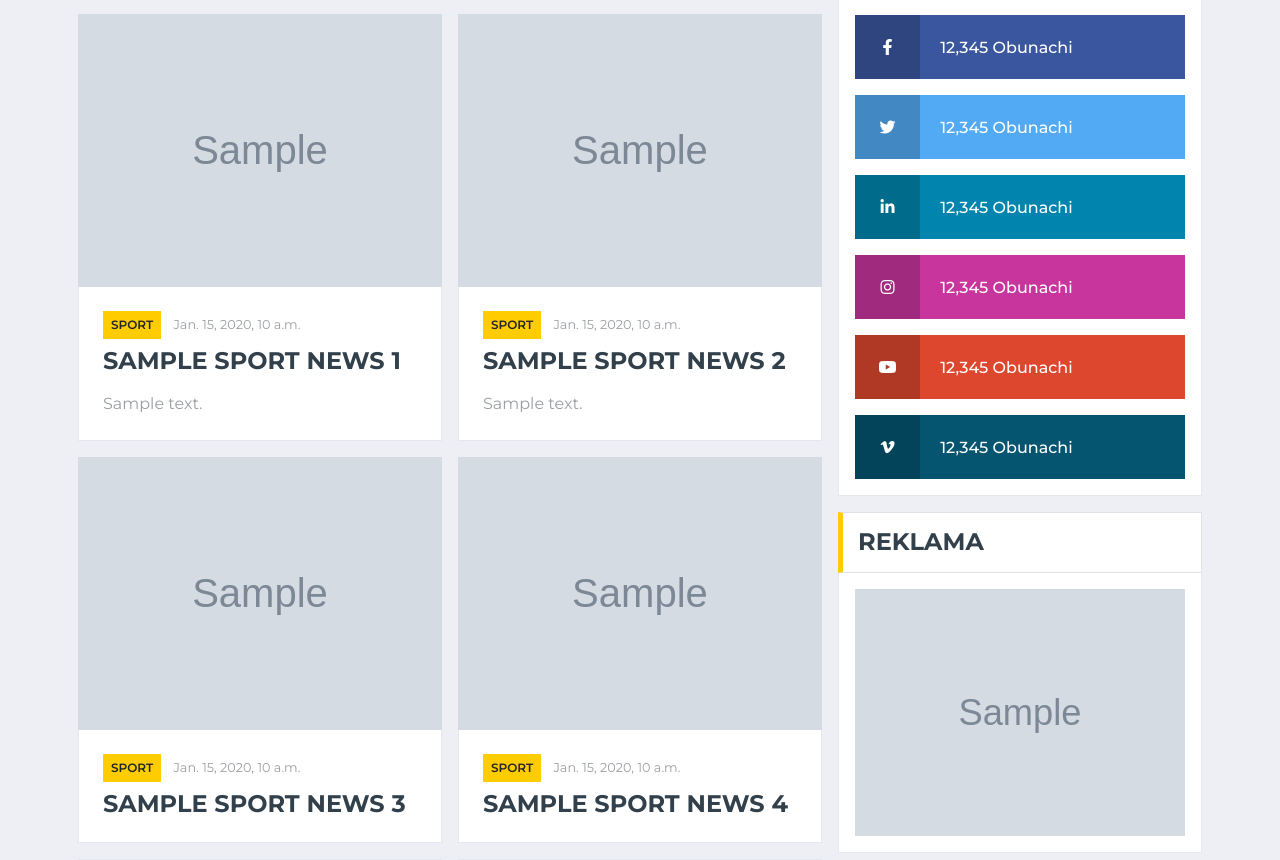
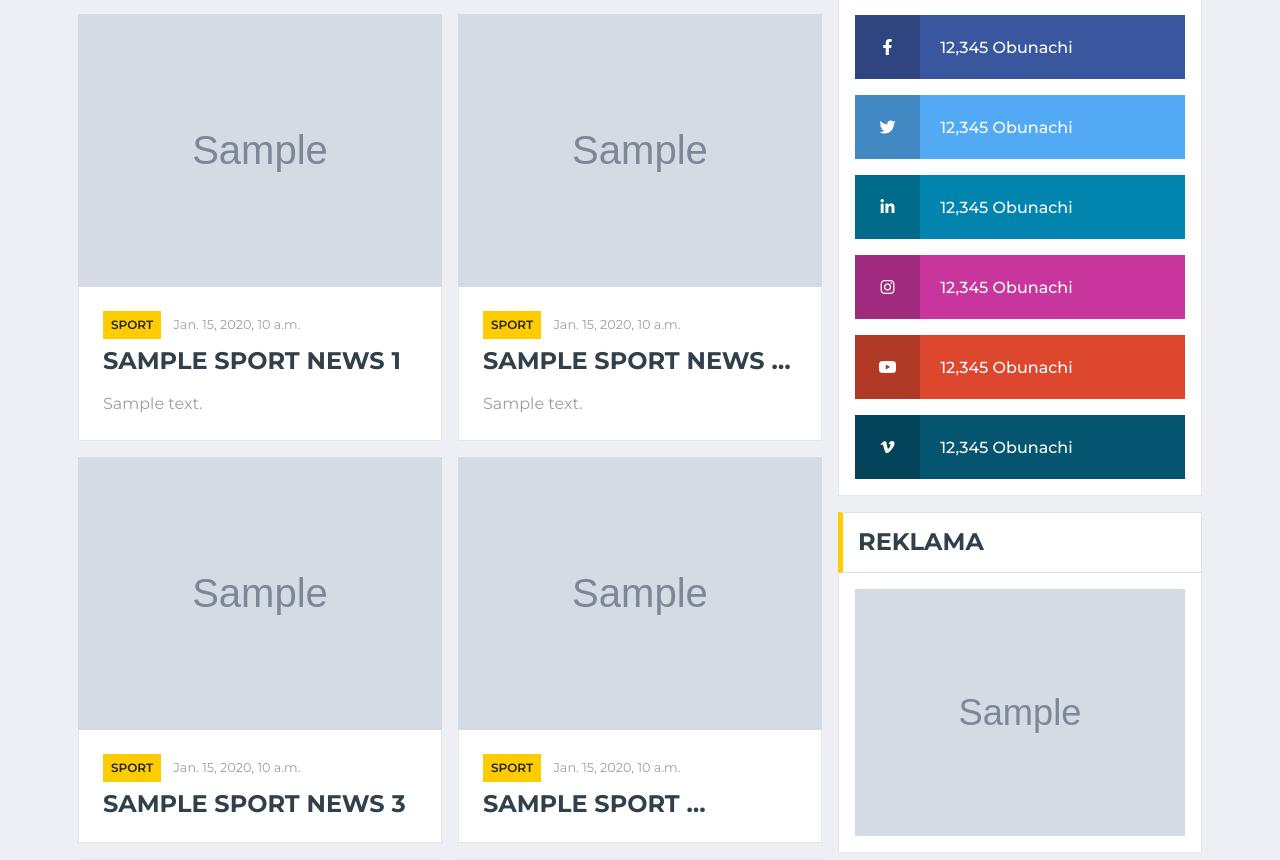
Before and after one commit to xosiyatimdeveloper/KunUzClone, a Django app: template templates/news/sport.html in a window 1280 px wide. Shown: the part 352-1212 px from the top of the page. Run offline with Django 5.2, Linux system fonts and the light colour scheme; the template is opened without the code that fills it: most values are stand-ins (such as "Sample title", 1, 10 or a date in 2020); grey boxes marked "Sample" are stand-in pictures; some libraries are stand-ins or nearby versions.

Commit message:
categoriyalar tahrirlandi

```diff
--- a/templates/news/contact.html
+++ b/templates/news/contact.html
@@ -104,7 +104,7 @@
                             <h4 class="m-0 text-uppercase font-weight-bold">Jamoamizga qo'shiling</h4>
                         </div>
                         <div class="bg-white text-center border border-top-0 p-3">
-                            <p>emailingizni kiritish orqali bizga qo'shiling</p>
+                            <p>emailingizni kiriting va bizga qo'shiling!</p>
                             <div class="input-group mb-2" style="width: 100%;">
                                 <input type="text" class="form-control form-control-lg" placeholder="emailingiz">
                                 <div class="input-group-append">
--- a/templates/news/fan.html
+++ b/templates/news/fan.html
@@ -49,7 +49,7 @@
                                         <a class="text-body" href=""><small>{{ fan_news_2.publish_time }}</small></a>
                                     </div>
                                     <a class="h4 d-block mb-3 text-secondary text-uppercase font-weight-bold" href="">{{ fan_news_2.title | truncatewords:10  }}</a>
-                                    <p class="m-0">{{ fan_news_2.body | truncatewords:15  }}</p>
+                                    <p class="m-0">{{ fan_news_2.body | truncatewords:25  }}</p>
                                 </div>
 <!--                                <div class="d-flex justify-content-between bg-white border border-top-0 p-4">-->
 <!--                                    <div class="d-flex align-items-center">-->
@@ -98,7 +98,7 @@
                                             href="">Fan-texnika</a>
                                         <a class="text-body" href=""><small>{{ fan_news_4.publish_time }}</small></a>
                                     </div>
-                                    <a class="h4 d-block mb-0 text-secondary text-uppercase font-weight-bold" href="">{{ fan_news_4.title | truncatewords:10  }}</a>
+                                    <a class="h4 d-block mb-0 text-secondary text-uppercase font-weight-bold" href="">{{ fan_news_4.title | truncatewords:11  }}</a>
                                 </div>
 <!--                                <div class="d-flex justify-content-between bg-white border border-top-0 p-4">-->
 <!--                                    <div class="d-flex align-items-center">-->
--- a/templates/news/index.html
+++ b/templates/news/index.html
@@ -260,7 +260,7 @@
                             <h4 class="m-0 text-uppercase font-weight-bold">Reklama</h4>
                         </div>
                         <div class="bg-white text-center border border-top-0 p-3">
-                            <a href=""><img class="img-fluid" src="{% static 'img/news-800x500-2.jpg'%}" alt=""></a>
+                            <a href=""><img class="img-fluid" src="{{ fan_news_4.image.url }}" alt=""></a>
                         </div>
                     </div>
                     <!-- Ads End -->
--- a/templates/news/jahon.html
+++ b/templates/news/jahon.html
@@ -25,7 +25,7 @@
                                         <a class="text-body" href=""><small>{{ jahon_news_1.publish_time }}</small></a>
                                     </div>
                                     <a class="h4 d-block mb-3 text-secondary text-uppercase font-weight-bold" href="">{{ jahon_news_1.title | truncatewords:15 }}</a>
-                                    <p class="m-0">{{ jahon_news_1.body | truncatewords:15 }}</p>
+                                    <p class="m-0">{{ jahon_news_1.body | truncatewords:30 }}</p>
                                 </div>
 <!--                                <div class="d-flex justify-content-between bg-white border border-top-0 p-4">-->
 <!--                                    <div class="d-flex align-items-center">-->
@@ -75,7 +75,7 @@
                                             href="">Jahon</a>
                                         <a class="text-body" href=""><small>{{ jahon_news_3.publish_time }}</small></a>
                                     </div>
-                                    <a class="h4 d-block mb-0 text-secondary text-uppercase font-weight-bold" href="">{{ jahon_news_3.title | truncatewords:5 }}</a>
+                                    <a class="h4 d-block mb-0 text-secondary text-uppercase font-weight-bold" href="">{{ jahon_news_3.title | truncatewords:10 }}</a>
                                     <p class="m-0">{{ jahon_news_3.body | truncatewords:15 }}</p>
                                 </div>
 <!--                                <div class="d-flex justify-content-between bg-white border border-top-0 p-4">-->
--- a/templates/news/sport.html
+++ b/templates/news/sport.html
@@ -24,7 +24,7 @@
                                             href="">Sport</a>
                                         <a class="text-body" href=""><small>{{ sport_news_1.publish_time }}</small></a>
                                     </div>
-                                    <a class="h4 d-block mb-3 text-secondary text-uppercase font-weight-bold" href="">{{ sport_news_1.title | truncatewords:5 }}</a>
+                                    <a class="h4 d-block mb-3 text-secondary text-uppercase font-weight-bold" href="">{{ sport_news_1.title | truncatewords:10 }}</a>
                                     <p class="m-0">{{ sport_news_1.body | truncatewords:15}}</p>
                                 </div>
 <!--                                <div class="d-flex justify-content-between bg-white border border-top-0 p-4">-->
@@ -48,7 +48,7 @@
                                             href="">Sport</a>
                                         <a class="text-body" href=""><small>{{ sport_news_2.publish_time }}</small></a>
                                     </div>
-                                    <a class="h4 d-block mb-3 text-secondary text-uppercase font-weight-bold" href="">{{ sport_news_2.title | truncatewords:5 }}</a>
+                                    <a class="h4 d-block mb-3 text-secondary text-uppercase font-weight-bold" href="">{{ sport_news_2.title | truncatewords:3 }}</a>
                                     <p class="m-0">{{ sport_news_2.body | truncatewords:15}}</p>
                                 </div>
 <!--                                <div class="d-flex justify-content-between bg-white border border-top-0 p-4">-->
@@ -98,7 +98,7 @@
                                             href="">Sport</a>
                                         <a class="text-body" href=""><small>{{ sport_news_4.publish_time }}</small></a>
                                     </div>
-                                    <a class="h4 d-block mb-0 text-secondary text-uppercase font-weight-bold" href="">{{ sport_news_4.title | truncatewords:5 }}</a>
+                                    <a class="h4 d-block mb-0 text-secondary text-uppercase font-weight-bold" href="">{{ sport_news_4.title | truncatewords:2 }}</a>
                                 </div>
 <!--                                <div class="d-flex justify-content-between bg-white border border-top-0 p-4">-->
 <!--                                    <div class="d-flex align-items-center">-->
@@ -120,7 +120,7 @@
                                         <a class="badge badge-primary text-uppercase font-weight-semi-bold p-1 mr-2" href="">Sport</a>
                                         <a class="text-body" href=""><small>{{ sport_news_5.publish_time }}</small></a>
                                     </div>
-                                    <a class="h6 m-0 text-secondary text-uppercase font-weight-bold" href="">{{ sport_news_5.title | truncatewords:5 }}</a>
+                                    <a class="h6 m-0 text-secondary text-uppercase font-weight-bold" href="">{{ sport_news_5.title | truncatewords:10 }}</a>
                                 </div>
                             </div>
                             <div class="d-flex align-items-center bg-white mb-3" style="height: 110px;">
@@ -130,7 +130,7 @@
                                         <a class="badge badge-primary text-uppercase font-weight-semi-bold p-1 mr-2" href="">Sport</a>
                                         <a class="text-body" href=""><small>{{ sport_news_6.publish_time }}</small></a>
                                     </div>
-                                    <a class="h6 m-0 text-secondary text-uppercase font-weight-bold" href="">{{ sport_news_6.title | truncatewords:5 }}</a>
+                                    <a class="h6 m-0 text-secondary text-uppercase font-weight-bold" href="">{{ sport_news_6.title | truncatewords:10 }}</a>
                                 </div>
                             </div>
                         </div>
@@ -142,7 +142,7 @@
                                         <a class="badge badge-primary text-uppercase font-weight-semi-bold p-1 mr-2" href="">Sport</a>
                                         <a class="text-body" href=""><small>{{ sport_news_7.publish_time }}</small></a>
                                     </div>
-                                    <a class="h6 m-0 text-secondary text-uppercase font-weight-bold" href="">{{ sport_news_7.title | truncatewords:5 }}</a>
+                                    <a class="h6 m-0 text-secondary text-uppercase font-weight-bold" href="">{{ sport_news_7.title | truncatewords:10 }}</a>
                                 </div>
                             </div>
                             <div class="d-flex align-items-center bg-white mb-3" style="height: 110px;">
@@ -152,7 +152,7 @@
                                         <a class="badge badge-primary text-uppercase font-weight-semi-bold p-1 mr-2" href="">Sport</a>
                                         <a class="text-body" href=""><small>{{ sport_news_8.publish_time }}</small></a>
                                     </div>
-                                    <a class="h6 m-0 text-secondary text-uppercase font-weight-bold" href="">{{ sport_news_8.title | truncatewords:5 }}</a>
+                                    <a class="h6 m-0 text-secondary text-uppercase font-weight-bold" href="">{{ sport_news_8.title | truncatewords:10 }}</a>
                                 </div>
                             </div>
                         </div>
@@ -171,7 +171,7 @@
                                                 href="">Sport</a>
                                             <a class="text-body" href=""><small>{{ sport_news_9.publish_time }}</small></a>
                                         </div>
-                                        <a class="h4 d-block mb-3 text-secondary text-uppercase font-weight-bold" href="">{{ sport_news_9.title | truncatewords:5 }}</a>
+                                        <a class="h4 d-block mb-3 text-secondary text-uppercase font-weight-bold" href="">{{ sport_news_9.title | truncatewords:10 }}</a>
                                         <p class="m-0">{{ sport_news_9.body | truncatewords:30 }}</p>
                                     </div>
 <!--                                    <div class="d-flex justify-content-between bg-white border-top mt-auto p-4">-->
@@ -195,7 +195,7 @@
                                         <a class="badge badge-primary text-uppercase font-weight-semi-bold p-1 mr-2" href="">Sport</a>
                                         <a class="text-body" href=""><small>{{ sport_news_10.publish_time }}</small></a>
                                     </div>
-                                    <a class="h6 m-0 text-secondary text-uppercase font-weight-bold" href="">{{ sport_news_10.title | truncatewords:5 }}</a>
+                                    <a class="h6 m-0 text-secondary text-uppercase font-weight-bold" href="">{{ sport_news_10.title | truncatewords:10 }}</a>
                                 </div>
                             </div>
                             <div class="d-flex align-items-center bg-white mb-3" style="height: 110px;">
@@ -205,7 +205,7 @@
                                         <a class="badge badge-primary text-uppercase font-weight-semi-bold p-1 mr-2" href="">Sport</a>
                                         <a class="text-body" href=""><small>{{ sport_news_11.publish_time }}</small></a>
                                     </div>
-                                    <a class="h6 m-0 text-secondary text-uppercase font-weight-bold" href="">{{ sport_news_11.title | truncatewords:5 }}</a>
+                                    <a class="h6 m-0 text-secondary text-uppercase font-weight-bold" href="">{{ sport_news_11.title | truncatewords:10 }}</a>
                                 </div>
                             </div>
                         </div>
@@ -217,7 +217,7 @@
                                         <a class="badge badge-primary text-uppercase font-weight-semi-bold p-1 mr-2" href="">Sport</a>
                                         <a class="text-body" href=""><small>{{ sport_news_12.publish_time }}</small></a>
                                     </div>
-                                    <a class="h6 m-0 text-secondary text-uppercase font-weight-bold" href="">{{ sport_news_12.title | truncatewords:5 }}</a>
+                                    <a class="h6 m-0 text-secondary text-uppercase font-weight-bold" href="">{{ sport_news_12.title | truncatewords:10 }}</a>
                                 </div>
                             </div>
                             <div class="d-flex align-items-center bg-white mb-3" style="height: 110px;">
@@ -227,7 +227,7 @@
                                         <a class="badge badge-primary text-uppercase font-weight-semi-bold p-1 mr-2" href="">Sport</a>
                                         <a class="text-body" href=""><small>{{ sport_news_13.publish_time }}</small></a>
                                     </div>
-                                    <a class="h6 m-0 text-secondary text-uppercase font-weight-bold" href="">{{ sport_news_13.title | truncatewords:5 }}</a>
+                                    <a class="h6 m-0 text-secondary text-uppercase font-weight-bold" href="">{{ sport_news_13.title | truncatewords:10 }}</a>
                                 </div>
                             </div>
                         </div>
--- a/templates/news/uzbekistan.html
+++ b/templates/news/uzbekistan.html
@@ -38,7 +38,7 @@
                                             href="">O'zbekiston</a>
                                         <a class="text-body" href=""><small>{{ uzb_news_2.publish_time }}</small></a>
                                     </div>
-                                    <a class="h4 d-block mb-3 text-secondary text-uppercase font-weight-bold" href="">{{ uzb_news_2.title | truncatewords:5 }}</a>
+                                    <a class="h4 d-block mb-3 text-secondary text-uppercase font-weight-bold" href="">{{ uzb_news_2.title | truncatewords:7 }}</a>
                                     <p class="m-0">{{ uzb_news_2.title | truncatewords:15 }}</p>
                                 </div>
                             </div>
@@ -66,8 +66,8 @@
                                             href="">O'zbekiston</a>
                                         <a class="text-body" href=""><small>{{ uzb_news_4.publish_time}}</small></a>
                                     </div>
-                                    <a class="h4 d-block mb-0 text-secondary text-uppercase font-weight-bold" href="">{{ uzb_news_4.title | truncatewords:5 }}</a>
-                                    <p class="m-0">{{ uzb_news_4.body | truncatewords:15 }}</p>
+                                    <a class="h4 d-block mb-0 text-secondary text-uppercase font-weight-bold" href="">{{ uzb_news_4.title | truncatewords:8 }}</a>
+                                    <p class="m-0">{{ uzb_news_4.body | truncatewords:35 }}</p>
                                 </div>
                             </div>
                         </div>
```
